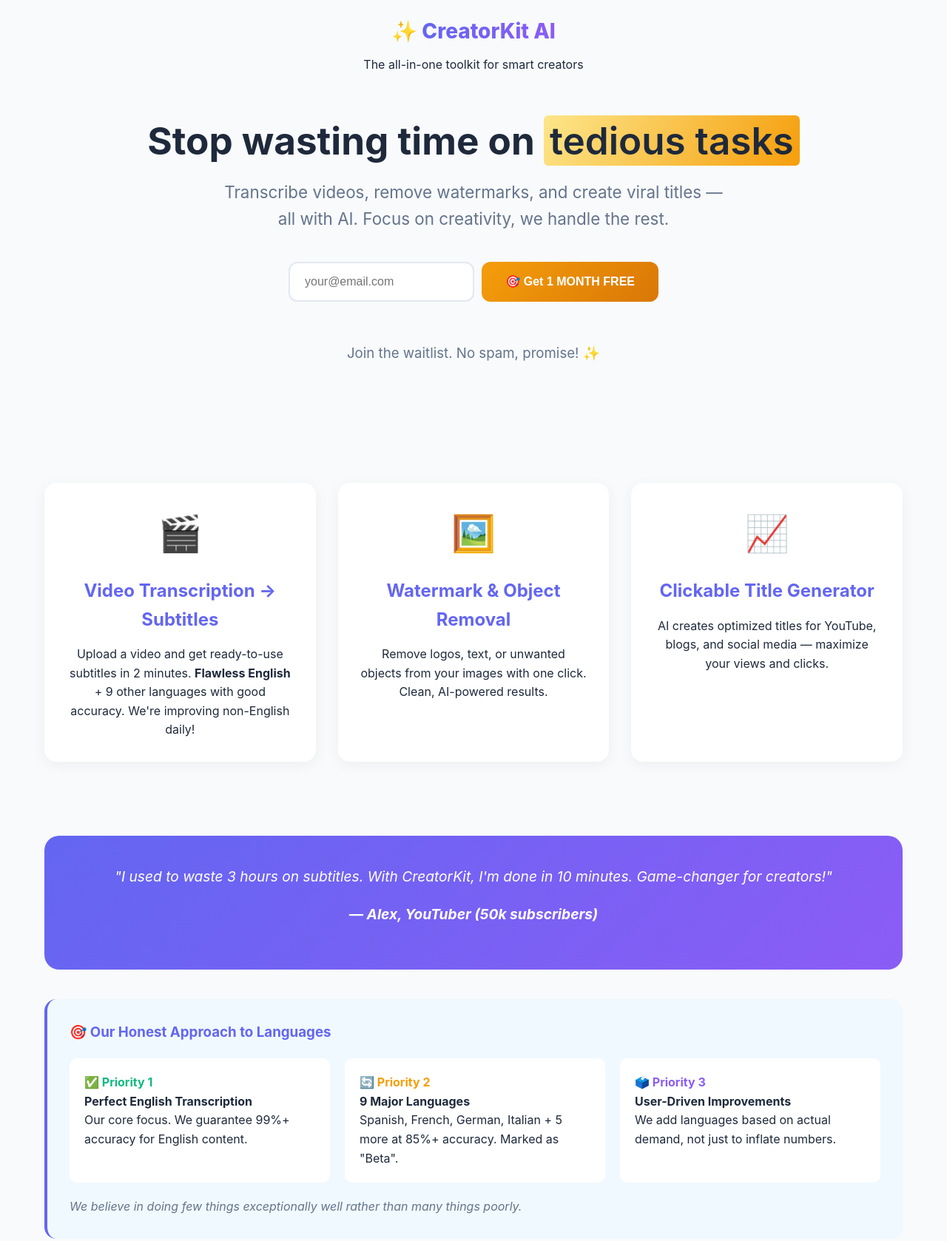
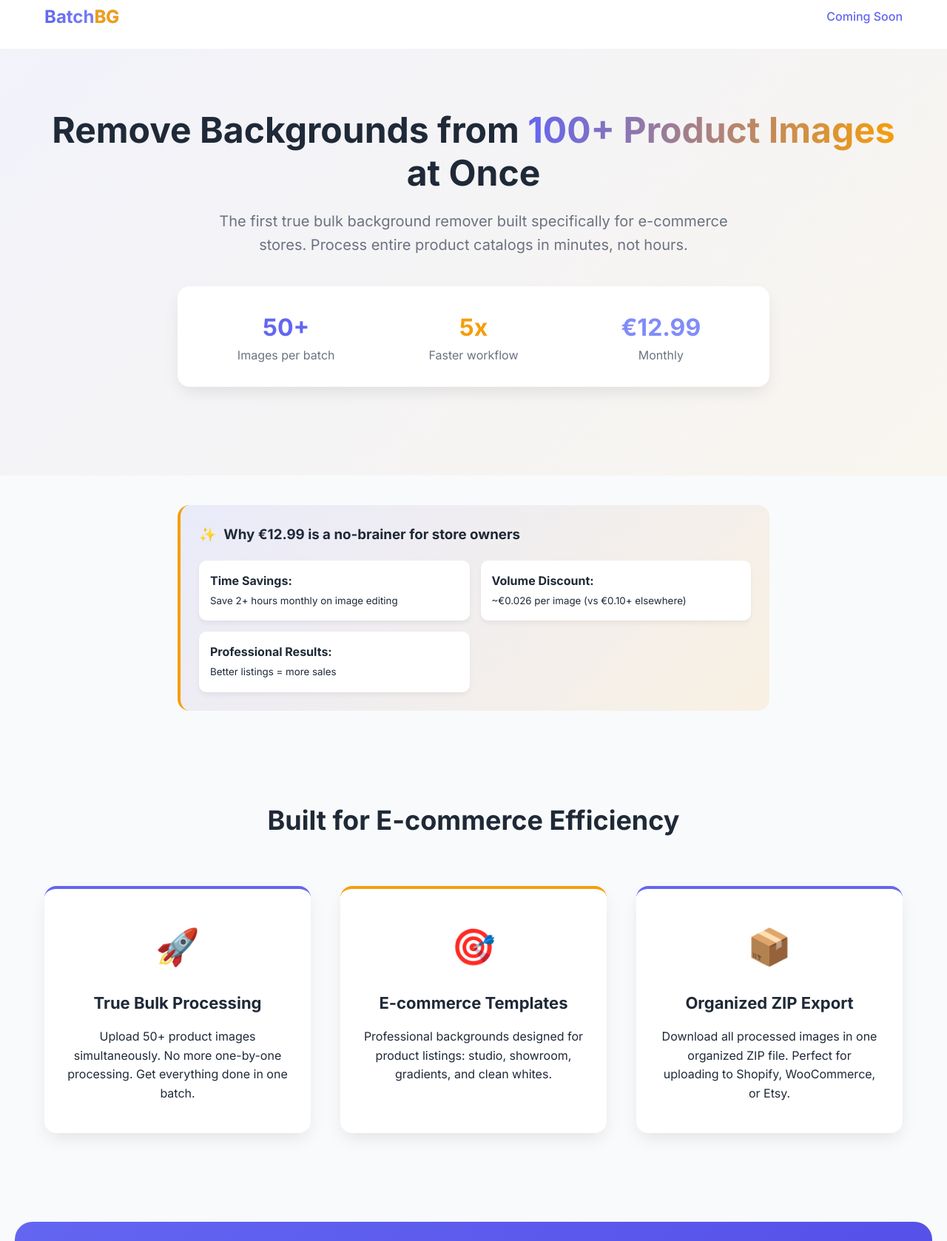
Before and after one commit to antonioesse88/removebackgroud, a plain HTML site: page index.html in a window 1280 px wide. Shown: the part 20-1698 px from the top of the page at 74% size. Drawn offline with Linux system fonts and the light colour scheme.

Commit message:
index.html

```diff
--- a/index.html
+++ b/index.html
@@ -3,18 +3,36 @@
 <head>
     <meta charset="UTF-8">
     <meta name="viewport" content="width=device-width, initial-scale=1.0">
-    <title>CreatorKit AI - All-in-One Toolkit for Content Creators</title>
+    <title>BatchBG | Bulk Background Removal for E-commerce</title>
+    <link href="https://fonts.googleapis.com/css2?family=Inter:wght@300;400;500;600;700&display=swap" rel="stylesheet">
     <style>
-        /* RESET AND FONTS */
-        * { margin: 0; padding: 0; box-sizing: border-box; }
+        :root {
+            --primary: #6366F1;
+            --primary-dark: #4F46E5;
+            --primary-light: #818CF8;
+            --secondary: #F59E0B;
+            --secondary-dark: #D97706;
+            --secondary-light: #FBBF24;
+            --white: #FFFFFF;
+            --gray-50: #F9FAFB;
+            --gray-100: #F3F4F6;
+            --gray-800: #1F2937;
+            --shadow: 0 10px 25px -5px rgba(0, 0, 0, 0.1);
+        }
+
+        * {
+            margin: 0;
+            padding: 0;
+            box-sizing: border-box;
+            font-family: 'Inter', sans-serif;
+        }
+
         body {
-            font-family: -apple-system, BlinkMacSystemFont, 'Segoe UI', Roboto, sans-serif;
-            background-color: #F8FAFC;
-            color: #1E293B;
+            background-color: var(--gray-50);
+            color: var(--gray-800);
             line-height: 1.6;
         }
 
-        /* CONTAINER */
         .container {
             max-width: 1200px;
             margin: 0 auto;
@@ -23,284 +41,408 @@
 
         /* HEADER */
         header {
-            padding: 40px 0 20px;
-            text-align: center;
+            padding: 24px 0;
+            border-bottom: 1px solid var(--gray-100);
+            background: var(--white);
         }
+
+        .navbar {
+            display: flex;
+            justify-content: space-between;
+            align-items: center;
+        }
+
         .logo {
-            font-size: 28px;
-            font-weight: 800;
-            color: #6366F1;
-            margin-bottom: 10px;
-        }
-        .logo span {
-            background: linear-gradient(90deg, #6366F1, #8B5CF6);
+            font-size: 24px;
+            font-weight: 700;
+            background: linear-gradient(90deg, var(--primary), var(--primary-light));
             -webkit-background-clip: text;
             -webkit-text-fill-color: transparent;
         }
 
+        .logo span {
+            color: var(--secondary);
+            -webkit-text-fill-color: var(--secondary);
+        }
+
         /* HERO SECTION */
         .hero {
+            padding: 80px 0;
             text-align: center;
-            padding: 40px 0 60px;
+            background: linear-gradient(135deg, rgba(99, 102, 241, 0.05) 0%, rgba(245, 158, 11, 0.05) 100%);
         }
+
         .hero h1 {
-            font-size: 3.2rem;
+            font-size: 48px;
+            font-weight: 700;
             margin-bottom: 20px;
             line-height: 1.2;
         }
+
+        .gradient-text {
+            background: linear-gradient(90deg, var(--primary), var(--secondary));
+            -webkit-background-clip: text;
+            -webkit-text-fill-color: transparent;
+        }
+
         .hero p {
-            font-size: 1.4rem;
-            color: #64748B;
+            font-size: 20px;
+            color: #6B7280;
             max-width: 700px;
             margin: 0 auto 40px;
         }
-        .highlight {
-            background: linear-gradient(120deg, #FDE68A 0%, #F59E0B 100%);
-            padding: 3px 8px;
-            border-radius: 6px;
-            font-weight: 600;
+
+        /* PRICING JUSTIFICATION */
+        .pricing-justification {
+            max-width: 800px;
+            margin: 40px auto;
+            padding: 25px;
+            background: linear-gradient(135deg, rgba(99, 102, 241, 0.1) 0%, rgba(245, 158, 11, 0.1) 100%);
+            border-radius: 16px;
+            border-left: 4px solid var(--secondary);
         }
 
-        /* EMAIL FORM */
-        .email-form {
-            max-width: 500px;
-            margin: 0 auto 50px;
-            display: flex;
-            gap: 10px;
-            flex-wrap: wrap;
-            justify-content: center;
+        .value-cards {
+            display: grid;
+            grid-template-columns: repeat(auto-fit, minmax(250px, 1fr));
+            gap: 15px;
+            margin-top: 20px;
         }
-        .email-input {
-            flex: 1;
-            min-width: 250px;
-            padding: 16px 20px;
-            border: 2px solid #E2E8F0;
-            border-radius: 12px;
-            font-size: 16px;
-            transition: all 0.3s;
-        }
-        .email-input:focus {
-            outline: none;
-            border-color: #6366F1;
-            box-shadow: 0 0 0 3px rgba(99, 102, 241, 0.1);
-        }
-        .cta-button {
-            background: linear-gradient(135deg, #F59E0B 0%, #D97706 100%);
-            color: white;
-            border: none;
-            padding: 16px 32px;
-            border-radius: 12px;
-            font-size: 16px;
-            font-weight: 600;
-            cursor: pointer;
-            transition: all 0.3s;
-            white-space: nowrap;
-        }
-        .cta-button:hover {
-            transform: translateY(-2px);
-            box-shadow: 0 10px 20px rgba(245, 158, 11, 0.3);
+
+        .value-card {
+            background: var(--white);
+            padding: 15px;
+            border-radius: 10px;
+            box-shadow: 0 4px 6px rgba(0, 0, 0, 0.05);
         }
 
         /* FEATURES */
         .features {
+            padding: 80px 0;
+        }
+
+        .section-title {
+            text-align: center;
+            font-size: 36px;
+            font-weight: 700;
+            margin-bottom: 60px;
+        }
+
+        .features-grid {
             display: grid;
             grid-template-columns: repeat(auto-fit, minmax(300px, 1fr));
-            gap: 30px;
-            padding: 60px 0;
+            gap: 40px;
         }
+
         .feature-card {
-            background: white;
-            padding: 30px;
+            background: var(--white);
+            padding: 40px 30px;
             border-radius: 16px;
-            box-shadow: 0 4px 20px rgba(0, 0, 0, 0.05);
+            box-shadow: var(--shadow);
             text-align: center;
-            transition: transform 0.3s;
+            transition: transform 0.3s ease;
+            border-top: 4px solid var(--primary);
         }
+
+        .feature-card:nth-child(2) {
+            border-top-color: var(--secondary);
+        }
+
         .feature-card:hover {
-            transform: translateY(-5px);
+            transform: translateY(-10px);
         }
+
         .feature-icon {
             font-size: 48px;
             margin-bottom: 20px;
         }
+
         .feature-card h3 {
-            font-size: 1.5rem;
+            font-size: 22px;
             margin-bottom: 15px;
-            color: #6366F1;
+            color: var(--gray-800);
         }
 
-        /* TESTIMONIAL */
-        .testimonial {
-            background: linear-gradient(135deg, #6366F1 0%, #8B5CF6 100%);
-            color: white;
-            padding: 40px;
-            border-radius: 20px;
-            margin: 40px 0;
+        /* CTA SECTION */
+        .cta {
+            padding: 80px 0;
+            background: linear-gradient(135deg, var(--primary) 0%, var(--primary-dark) 100%);
+            color: var(--white);
             text-align: center;
+            border-radius: 24px;
+            margin: 40px 20px;
         }
-        .testimonial p {
-            font-size: 1.2rem;
-            font-style: italic;
+
+        .cta h2 {
+            font-size: 36px;
             margin-bottom: 20px;
         }
 
-        /* FAQ */
-        .faq {
-            padding: 60px 0;
-            max-width: 800px;
+        .cta p {
+            font-size: 18px;
+            opacity: 0.9;
+            max-width: 600px;
+            margin: 0 auto 40px;
+        }
+
+        /* FORM */
+        .waitlist-form {
+            max-width: 500px;
             margin: 0 auto;
         }
-        .faq h2 {
-            text-align: center;
-            margin-bottom: 40px;
-            color: #6366F1;
+
+        .form-group {
+            margin-bottom: 20px;
         }
-        .faq-item {
-            background: white;
-            margin-bottom: 15px;
-            padding: 20px;
+
+        .form-input {
+            width: 100%;
+            padding: 16px 20px;
+            border: 2px solid rgba(255, 255, 255, 0.2);
             border-radius: 12px;
-            box-shadow: 0 2px 10px rgba(0, 0, 0, 0.05);
+            background: rgba(255, 255, 255, 0.1);
+            color: var(--white);
+            font-size: 16px;
+            transition: all 0.3s;
+        }
+
+        .form-input::placeholder {
+            color: rgba(255, 255, 255, 0.6);
+        }
+
+        .form-input:focus {
+            outline: none;
+            border-color: var(--secondary);
+            background: rgba(255, 255, 255, 0.15);
+        }
+
+        .btn {
+            display: inline-block;
+            padding: 16px 40px;
+            border-radius: 12px;
+            font-size: 18px;
+            font-weight: 600;
+            text-decoration: none;
+            border: none;
+            cursor: pointer;
+            transition: all 0.3s;
+        }
+
+        .btn-primary {
+            background: linear-gradient(135deg, var(--secondary) 0%, var(--secondary-dark) 100%);
+            color: var(--white);
+        }
+
+        .btn-primary:hover {
+            transform: translateY(-3px);
+            box-shadow: 0 15px 30px rgba(245, 158, 11, 0.3);
+        }
+
+        .btn-block {
+            width: 100%;
         }
 
         /* FOOTER */
         footer {
+            padding: 60px 0 40px;
             text-align: center;
-            padding: 40px 0;
-            color: #64748B;
-            border-top: 1px solid #E2E8F0;
-            margin-top: 40px;
+            color: #6B7280;
+            border-top: 1px solid var(--gray-100);
         }
 
-        /* MOBILE */
+        /* RESPONSIVE */
         @media (max-width: 768px) {
-            .hero h1 { font-size: 2.5rem; }
-            .hero p { font-size: 1.2rem; }
-            .email-form { flex-direction: column; }
-            .email-input { min-width: 100%; }
-            .cta-button { width: 100%; }
+            .hero h1 { font-size: 36px; }
+            .hero p { font-size: 18px; }
+            .section-title { font-size: 28px; }
+            .cta { margin: 40px 10px; padding: 60px 20px; }
+            .value-cards { grid-template-columns: 1fr; }
         }
     </style>
 </head>
 <body>
-    <div class="container">
     <!-- HEADER -->
     <header>
-            <div class="logo">✨ <span>CreatorKit AI</span></div>
-            <p>The all-in-one toolkit for smart creators</p>
+        <div class="container">
+            <nav class="navbar">
+                <div class="logo">Batch<span>BG</span></div>
+                <div style="color: var(--primary); font-weight: 500;">Coming Soon</div>
+            </nav>
+        </div>
     </header>
 
-        <!-- HERO -->
+    <!-- HERO SECTION -->
     <section class="hero">
-            <h1>Stop wasting time on <span class="highlight">tedious tasks</span></h1>
-            <p>Transcribe videos, remove watermarks, and create viral titles — all with AI. Focus on creativity, we handle the rest.</p>
+        <div class="container">
+            <h1>Remove Backgrounds from <span class="gradient-text">100+ Product Images</span> at Once</h1>
+            <p>The first true bulk background remover built specifically for e-commerce stores. Process entire product catalogs in minutes, not hours.</p>
 
-            <!-- EMAIL FORM -->
-            <form action="https://formspree.io/f/xkograzz" method="POST" class="email-form">
-                <input type="email" name="email" class="email-input" placeholder="your@email.com" required>
-                <button type="submit" class="cta-button">🎯 Get 1 MONTH FREE</button>
-            </form>
-            <p><small>Join the waitlist. No spam, promise! ✨</small></p>
+            <div style="max-width: 800px; margin: 0 auto 40px; background: var(--white); padding: 30px; border-radius: 16px; box-shadow: var(--shadow);">
+                <div style="display: grid; grid-template-columns: repeat(3, 1fr); gap: 20px; text-align: center;">
+                    <div>
+                        <div style="font-size: 32px; font-weight: 700; color: var(--primary);">50+</div>
+                        <div style="color: #6B7280;">Images per batch</div>
+                    </div>
+                    <div>
+                        <div style="font-size: 32px; font-weight: 700; color: var(--secondary);">5x</div>
+                        <div style="color: #6B7280;">Faster workflow</div>
+                    </div>
+                    <div>
+                        <div style="font-size: 32px; font-weight: 700; color: var(--primary-light);">€12.99</div>
+                        <div style="color: #6B7280;">Monthly</div>
+                    </div>
+                </div>
+            </div>
+        </div>
+    </section>
+
+    <!-- PRICING JUSTIFICATION -->
+    <section class="container">
+        <div class="pricing-justification">
+            <h3 style="color: var(--gray-800); margin-bottom: 15px; display: flex; align-items: center; gap: 10px;">
+                <span style="color: var(--secondary);">✨</span> Why €12.99 is a no-brainer for store owners
+            </h3>
+            <div class="value-cards">
+                <div class="value-card">
+                    <strong>Time Savings:</strong><br>
+                    <small>Save 2+ hours monthly on image editing</small>
+                </div>
+                <div class="value-card">
+                    <strong>Volume Discount:</strong><br>
+                    <small>~€0.026 per image (vs €0.10+ elsewhere)</small>
+                </div>
+                <div class="value-card">
+                    <strong>Professional Results:</strong><br>
+                    <small>Better listings = more sales</small>
+                </div>
+            </div>
+        </div>
     </section>
 
     <!-- FEATURES -->
     <section class="features">
+        <div class="container">
+            <h2 class="section-title">Built for E-commerce Efficiency</h2>
+
+            <div class="features-grid">
                 <div class="feature-card">
-                <div class="feature-icon">🎬</div>
-                <h3>Video Transcription → Subtitles</h3>
-                <p>Upload a video and get ready-to-use subtitles in 2 minutes. <strong>Flawless English</strong> + 9 other languages with good accuracy. We're improving non-English daily!</p>
+                    <div class="feature-icon">🚀</div>
+                    <h3>True Bulk Processing</h3>
+                    <p>Upload 50+ product images simultaneously. No more one-by-one processing. Get everything done in one batch.</p>
                 </div>
 
                 <div class="feature-card">
-                <div class="feature-icon">🖼️</div>
-                <h3>Watermark & Object Removal</h3>
-                <p>Remove logos, text, or unwanted objects from your images with one click. Clean, AI-powered results.</p>
+                    <div class="feature-icon">🎯</div>
+                    <h3>E-commerce Templates</h3>
+                    <p>Professional backgrounds designed for product listings: studio, showroom, gradients, and clean whites.</p>
                 </div>
 
                 <div class="feature-card">
-                <div class="feature-icon">📈</div>
-                <h3>Clickable Title Generator</h3>
-                <p>AI creates optimized titles for YouTube, blogs, and social media — maximize your views and clicks.</p>
+                    <div class="feature-icon">📦</div>
+                    <h3>Organized ZIP Export</h3>
+                    <p>Download all processed images in one organized ZIP file. Perfect for uploading to Shopify, WooCommerce, or Etsy.</p>
+                </div>
+            </div>
         </div>
     </section>
 
-        <!-- TESTIMONIAL -->
-        <section class="testimonial">
-            <p>"I used to waste 3 hours on subtitles. With CreatorKit, I'm done in 10 minutes. Game-changer for creators!"</p>
-            <p><strong>— Alex, YouTuber (50k subscribers)</strong></p>
+    <!-- CTA SECTION -->
+    <section class="cta">
+        <div class="container">
+            <h2>Join the Waitlist for Early Access</h2>
+            <p>Be among the first to experience batch background removal. Get <strong>30% launch discount</strong> (€9.09/month for first 6 months).</p>
+
+            <form class="waitlist-form" action="https://formspree.io/f/xkograzz" method="POST">
+                <div class="form-group">
+                    <input type="email" name="email" class="form-input" placeholder="your@email.com" required>
+                </div>
+                <div class="form-group">
+                    <input type="text" name="store_type" class="form-input" placeholder="What platform do you use? (Shopify, WooCommerce, Etsy, etc.)" required>
+                </div>
+                <button type="submit" class="btn btn-primary btn-block">Join Waitlist & Get 30% Launch Discount</button>
+                <p style="margin-top: 20px; font-size: 14px; opacity: 0.8;">No spam. Unsubscribe anytime.</p>
+            </form>
+        </div>
     </section>
-        <!-- Transparency Section -->
-<section style="background: #f0f9ff; padding: 30px; border-radius: 16px; margin: 40px 0; border-left: 4px solid #6366F1;">
-    <h3 style="color: #6366F1; margin-bottom: 15px;">🎯 Our Honest Approach to Languages</h3>
-    <div style="display: grid; grid-template-columns: repeat(auto-fit, minmax(250px, 1fr)); gap: 20px; margin-top: 20px;">
-        <div style="background: white; padding: 20px; border-radius: 10px;">
-            <h4 style="color: #10B981;">✅ Priority 1</h4>
-            <p><strong>Perfect English Transcription</strong><br>Our core focus. We guarantee 99%+ accuracy for English content.</p>
+
+    <!-- COMPARISON -->
+    <section style="padding: 80px 0;">
+        <div class="container">
+            <h2 class="section-title">Why Choose BatchBG?</h2>
+            <div style="max-width: 800px; margin: 0 auto; background: var(--white); border-radius: 16px; overflow: hidden; box-shadow: var(--shadow);">
+                <table style="width: 100%; border-collapse: collapse;">
+                    <thead style="background: linear-gradient(90deg, var(--primary), var(--primary-dark)); color: white;">
+                        <tr>
+                            <th style="padding: 20px; text-align: left;">Feature</th>
+                            <th style="padding: 20px; text-align: center;">Other Tools</th>
+                            <th style="padding: 20px; text-align: center; background: var(--secondary);">BatchBG</th>
+                        </tr>
+                    </thead>
+                    <tbody>
+                        <tr style="border-bottom: 1px solid var(--gray-100);">
+                            <td style="padding: 20px; font-weight: 500;">Bulk Upload</td>
+                            <td style="padding: 20px; text-align: center; color: #EF4444;">❌ Max 20 images</td>
+                            <td style="padding: 20px; text-align: center; color: #10B981; font-weight: 600;">✅ 50+ images</td>
+                        </tr>
+                        <tr style="border-bottom: 1px solid var(--gray-100);">
+                            <td style="padding: 20px; font-weight: 500;">E-commerce Templates</td>
+                            <td style="padding: 20px; text-align: center; color: #EF4444;">❌ Generic only</td>
+                            <td style="padding: 20px; text-align: center; color: #10B981; font-weight: 600;">✅ Designed for products</td>
+                        </tr>
+                        <tr style="border-bottom: 1px solid var(--gray-100);">
+                            <td style="padding: 20px; font-weight: 500;">Pricing</td>
+                            <td style="padding: 20px; text-align: center;">$29+/month</td>
+                            <td style="padding: 20px; text-align: center; color: var(--secondary); font-weight: 700;">€12.99/month</td>
+                        </tr>
+                        <tr>
+                            <td style="padding: 20px; font-weight: 500;">ZIP Export</td>
+                            <td style="padding: 20px; text-align: center; color: #EF4444;">❌ Individual files</td>
+                            <td style="padding: 20px; text-align: center; color: #10B981; font-weight: 600;">✅ Organized batch</td>
+                        </tr>
+                    </tbody>
+                </table>
             </div>
-        <div style="background: white; padding: 20px; border-radius: 10px;">
-            <h4 style="color: #F59E0B;">🔄 Priority 2</h4>
-            <p><strong>9 Major Languages</strong><br>Spanish, French, German, Italian + 5 more at 85%+ accuracy. Marked as "Beta".</p>
-        </div>
-        <div style="background: white; padding: 20px; border-radius: 10px;">
-            <h4 style="color: #8B5CF6;">🗳️ Priority 3</h4>
-            <p><strong>User-Driven Improvements</strong><br>We add languages based on actual demand, not just to inflate numbers.</p>
-        </div>
-    </div>
-    <p style="margin-top: 20px; font-style: italic; color: #64748B;">We believe in doing few things exceptionally well rather than many things poorly.</p>
-</section>
-        <!-- FAQ -->
-        <section class="faq">
-            <h2>❔ Frequently Asked Questions</h2>
-
-            <div class="faq-item">
-                <h3>🌍 What languages are supported?</h3>
-                <p><strong>Native English accuracy (99%+)</strong> is our priority. We also support Spanish, French, German, Italian, Portuguese, Dutch, Polish, Russian, and Arabic with good accuracy (85%+). We're transparent about capabilities and improve daily.</p>
-            </div>
-
-            <div class="faq-item">
-                <h3>💸 How much does it cost?</h3>
-                <p>Early access: <strong>$9/month</strong> for all 3 tools. Waitlist members get: <strong>1 month free</strong> at launch.</p>
-            </div>
-
-            <div class="faq-item">
-                <h3>🚀 When will it be available?</h3>
-                <p>We're finalizing the product. Join the waitlist to be among the first to access (and get the discount).</p>
         </div>
     </section>
 
     <!-- FOOTER -->
     <footer>
-            <p>© 2024 <strong>CreatorKit AI</strong> — Made with ❤️ for content creators worldwide</p>
-            <p style="margin-top: 10px; font-size: 0.9rem;">No credit card required. Cancel anytime.</p>
+        <div class="container">
+            <div class="logo" style="margin-bottom: 20px;">Batch<span>BG</span></div>
+            <p style="max-width: 600px; margin: 0 auto 30px;">
+                Built for Shopify, WooCommerce, Etsy, and e-commerce store owners who value their time.
+            </p>
+            <p style="font-size: 14px; color: #9CA3AF;">
+                © 2024 BatchBG. All rights reserved. Not affiliated with Shopify or other platforms.
+            </p>
+        </div>
     </footer>
-    </div>
 
-    <!-- FORMSPREE SCRIPT -->
     <script>
-        document.querySelector('form').addEventListener('submit', async function(e) {
+        // Form submission handling
+        document.querySelector('form').addEventListener('submit', function(e) {
             e.preventDefault();
-
             const form = e.target;
-            const button = form.querySelector('.cta-button');
+            const button = form.querySelector('button');
             const originalText = button.textContent;
 
             // Show loading
             button.textContent = 'Processing...';
             button.disabled = true;
 
-            try {
-                const response = await fetch(form.action, {
+            // Submit to Formspree
+            fetch(form.action, {
                 method: 'POST',
                 body: new FormData(form),
                 headers: { 'Accept': 'application/json' }
-                });
-
+            })
+            .then(response => {
                 if (response.ok) {
-                    // Success
-                    button.textContent = '✅ Subscribed! Check your email';
+                    button.textContent = '✅ Success! Check your email';
+                    button.style.background = '#10B981';
                     form.reset();
 
-                    // Redirect to thank you page
+                    // Redirect to thank you page after 2 seconds
                     setTimeout(() => {
                         window.location.href = "thank-you.html";
                     }, 2000);
@@ -308,10 +450,11 @@
                     button.textContent = '❌ Please try again';
                     button.disabled = false;
                 }
-            } catch (error) {
+            })
+            .catch(error => {
                 button.textContent = '❌ Connection error';
                 button.disabled = false;
-            }
+            });
         });
     </script>
 </body>
```
Lines whose indentation alone changed are shown as unchanged.
